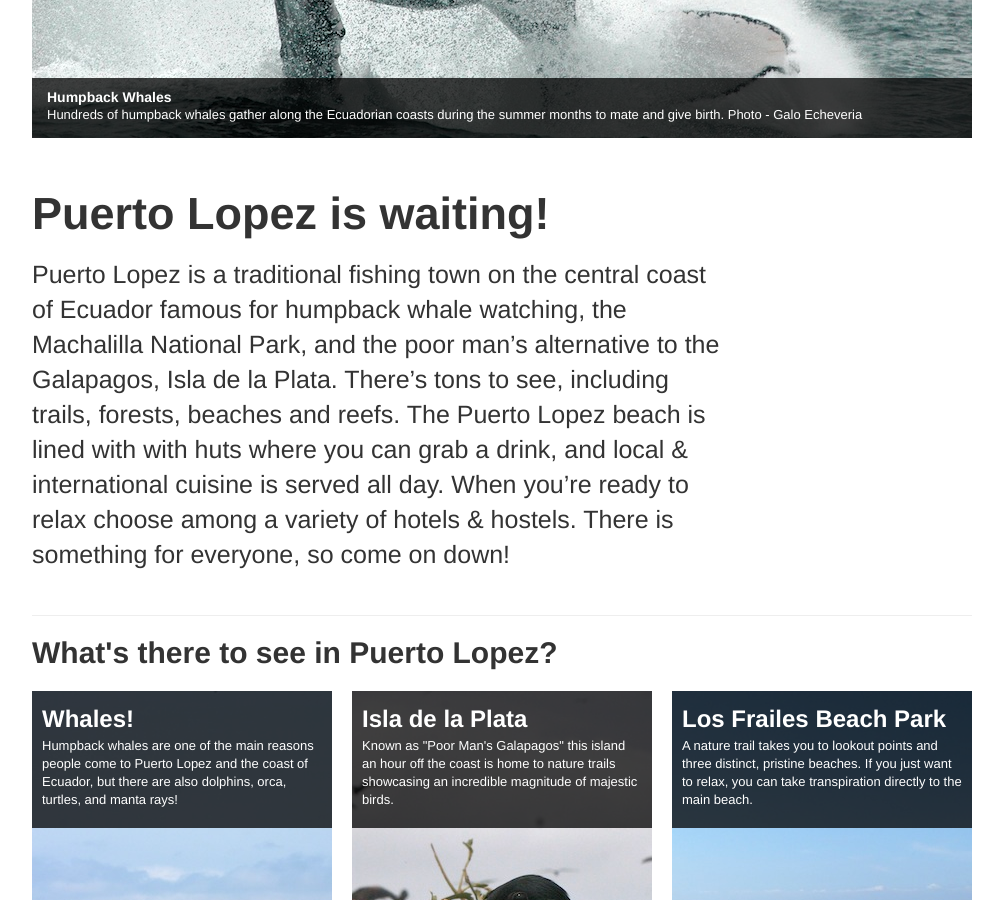
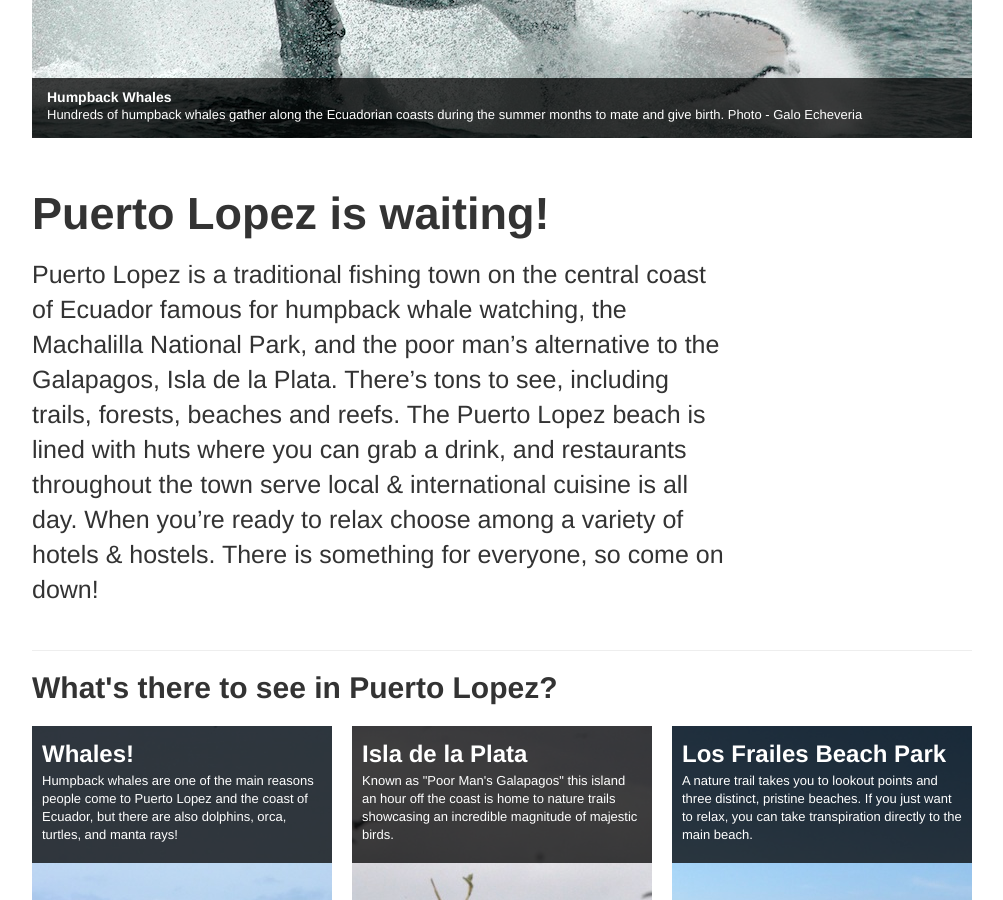
Before and after one commit to hparra/VisitPuertoLopez.com, a Jekyll site: the page built from index.md, in a window 1280 px wide and 900 px high, scrolled down 516 px. Shown: the whole window, without its empty margins (138-1141 px from the left). Built offline with Jekyll 4.4.1, drawn with Linux system fonts in a browser that asks for light colours; Markdown is read by kramdown in place of the engine named in the settings.

Commit message:
Fixed grammar mistake and crap sentence in index and told Jekyll to ignore some files

```diff
--- a/_config.yml
+++ b/_config.yml
@@ -8,6 +8,8 @@ url: http://localhost:4000
 source:      .
 destination: ./_site
 plugins:     ./_plugins
+
+exclude:     [Rakefile, README.md]
 
 future:      true
 lsi:         false
--- a/index.md
+++ b/index.md
@@ -30,4 +30,4 @@ carousel_items:
 
 #Puerto Lopez is waiting!
 
-Puerto Lopez is a traditional fishing town on the central coast of Ecuador famous for humpback whale watching, the Machalilla National Park, and the poor man's alternative to the Galapagos, Isla de la Plata. There's tons to see, including trails, forests, beaches and reefs. The Puerto Lopez beach is lined with with huts where you can grab a drink, and local & international cuisine is served all day. When you're ready to relax choose among a variety of hotels & hostels. There is something for everyone, so come on down!
+Puerto Lopez is a traditional fishing town on the central coast of Ecuador famous for humpback whale watching, the Machalilla National Park, and the poor man's alternative to the Galapagos, Isla de la Plata. There's tons to see, including trails, forests, beaches and reefs. The Puerto Lopez beach is lined with huts where you can grab a drink, and restaurants throughout the town serve local & international cuisine is all day. When you're ready to relax choose among a variety of hotels & hostels. There is something for everyone, so come on down!
```
